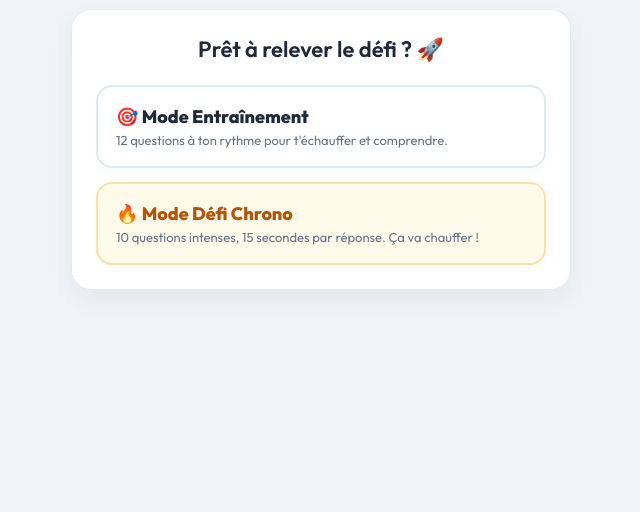
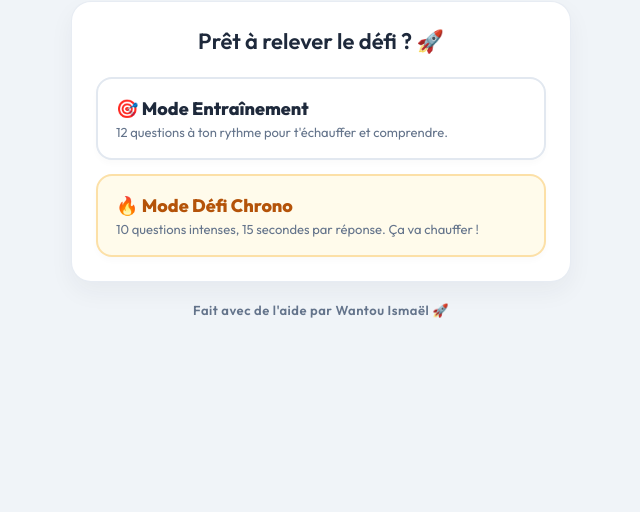
Before and after one commit to wantouismael20-hash/La-chasse-aux-ensembles-de-nombres-, a plain HTML site: page index.html in a window 1280 px wide. Shown: the part 288-800 px from the top of the page, without its empty margins (319-959 px from the left). Drawn offline with Linux system fonts and the light colour scheme.

Commit message:
Update index.html

```diff
--- a/index.html
+++ b/index.html
@@ -8,7 +8,7 @@
   @import url('https://fonts.googleapis.com/css2?family=Fredoka:wght@400;600;700&family=Outfit:wght@400;600;800&display=swap');
   :root { --bg: #f0f4f8; --card-bg: #ffffff; --primary: #3b82f6; --text: #1e293b; --text-light: #64748b; --green: #10b981; --red: #ef4444; --orange: #f59e0b; }
   * { box-sizing: border-box; transition: all 0.2s ease; font-family: 'Outfit', sans-serif; -webkit-tap-highlight-color: transparent; }
-  body { background-color: var(--bg); color: var(--text); margin: 0; padding: 16px; display: flex; justify-content: center; min-height: 100vh; align-items: center; }
+  body { background-color: var(--bg); color: var(--text); margin: 0; padding: 16px; display: flex; flex-direction: column; justify-content: center; min-height: 100vh; align-items: center; }
   .app-container { width: 100%; max-width: 500px; }
   header { text-align: center; margin-bottom: 24px; }
   h1 { font-family: 'Fredoka', sans-serif; font-size: 32px; color: var(--primary); margin: 0 0 8px 0; font-weight: 700; }
@@ -22,7 +22,7 @@
   .options { display: grid; gap: 12px; }
   .opt { text-align: left; border: 2px solid #e2e8f0; background: #fff; padding: 16px; border-radius: 14px; font-size: 16px; font-weight: 600; cursor: pointer; display: flex; align-items: center; justify-content: space-between; }
   .opt:active:not(.locked) { transform: scale(0.97); }
-  .opt .sym { font-family: 'Fredoka', sans-serif; font-size: 20px; font-weight: 700; color: var(--primary); background: #f0fdf4; background: rgba(59, 130, 246, 0.08); width: 36px; height: 36px; display: flex; align-items: center; justify-content: center; border-radius: 10px; margin-right: 12px; }
+  .opt .sym { font-family: 'Fredoka', sans-serif; font-size: 20px; font-weight: 700; color: var(--primary); background: rgba(59, 130, 246, 0.08); width: 36px; height: 36px; display: flex; align-items: center; justify-content: center; border-radius: 10px; margin-right: 12px; }
   .opt-left { display: flex; align-items: center; }
   .opt.correct { border-color: var(--green); background: #f0fdf4; color: #15803d; }
   .opt.correct .sym { background: #dcfce7; color: var(--green); }
@@ -49,6 +49,7 @@
   .result.show { display: block; }
   .result .big { font-family: 'Fredoka', sans-serif; font-size: 64px; color: var(--primary); font-weight: 700; margin: 12px 0; }
   .restart { background: var(--primary); display: block; }
+  .footer { text-align: center; font-size: 13px; color: var(--text-light); font-weight: 600; margin-top: 10px; letter-spacing: 0.5px; }
   @keyframes slideUp { from { opacity: 0; transform: translateY(10px); } to { opacity: 1; transform: translateY(0); } }
   @keyframes bounce { 0%, 100% { transform: translateY(0); } 50% { transform: translateY(-4px); } }
 </style>
@@ -83,6 +84,7 @@
       <button class="restart" id="restartBtn">Rejouer une partie</button>
     </div>
   </main>
+  <div class="footer">Fait avec de l'aide par Wantou Ismaël 🚀</div>
 </div>
 <script>
 const NAMES={"ℕ":"entiers naturels","ℤ":"entiers relatifs","𝔻":"décimaux","ℚ":"rationnels","ℝ":"réels"};
```
